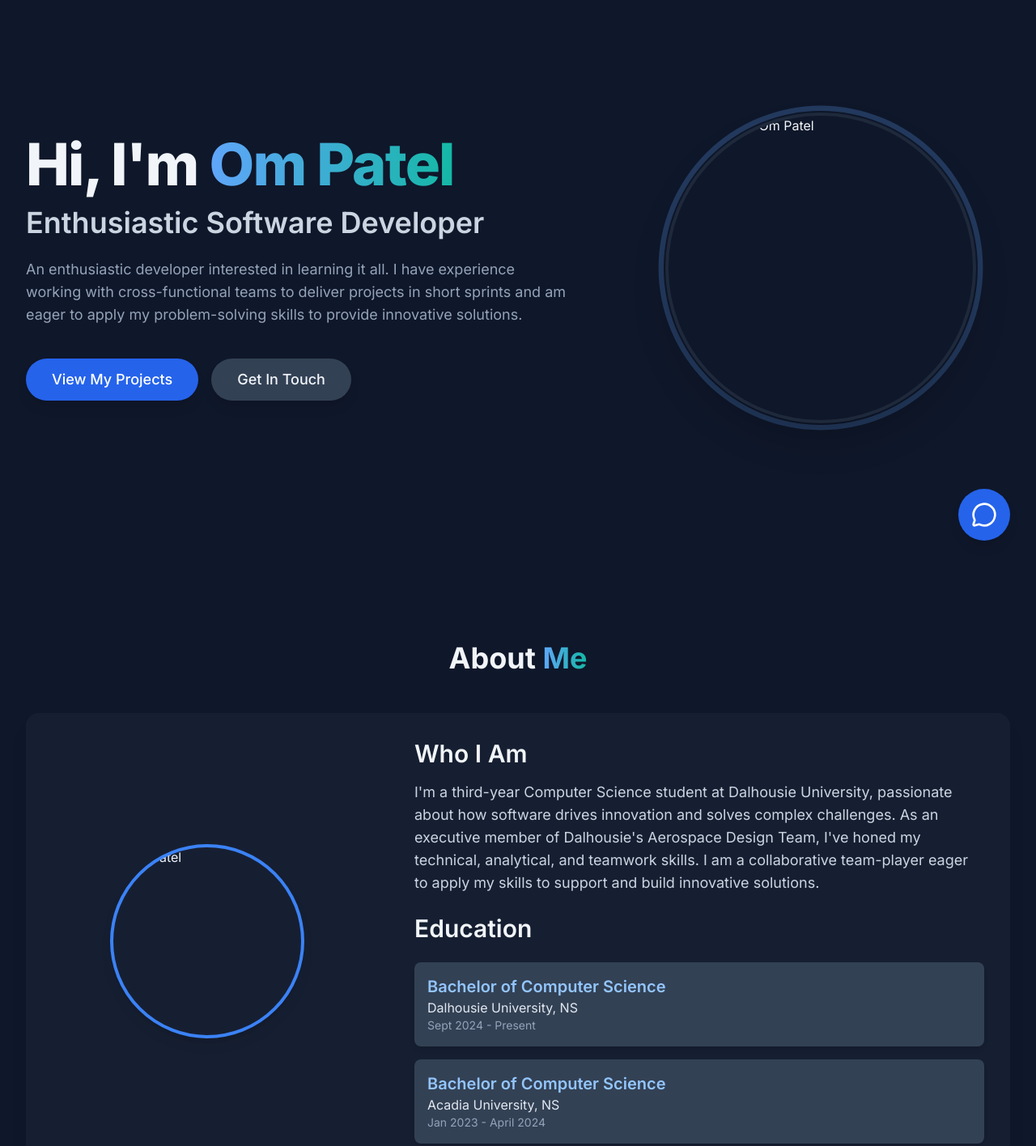
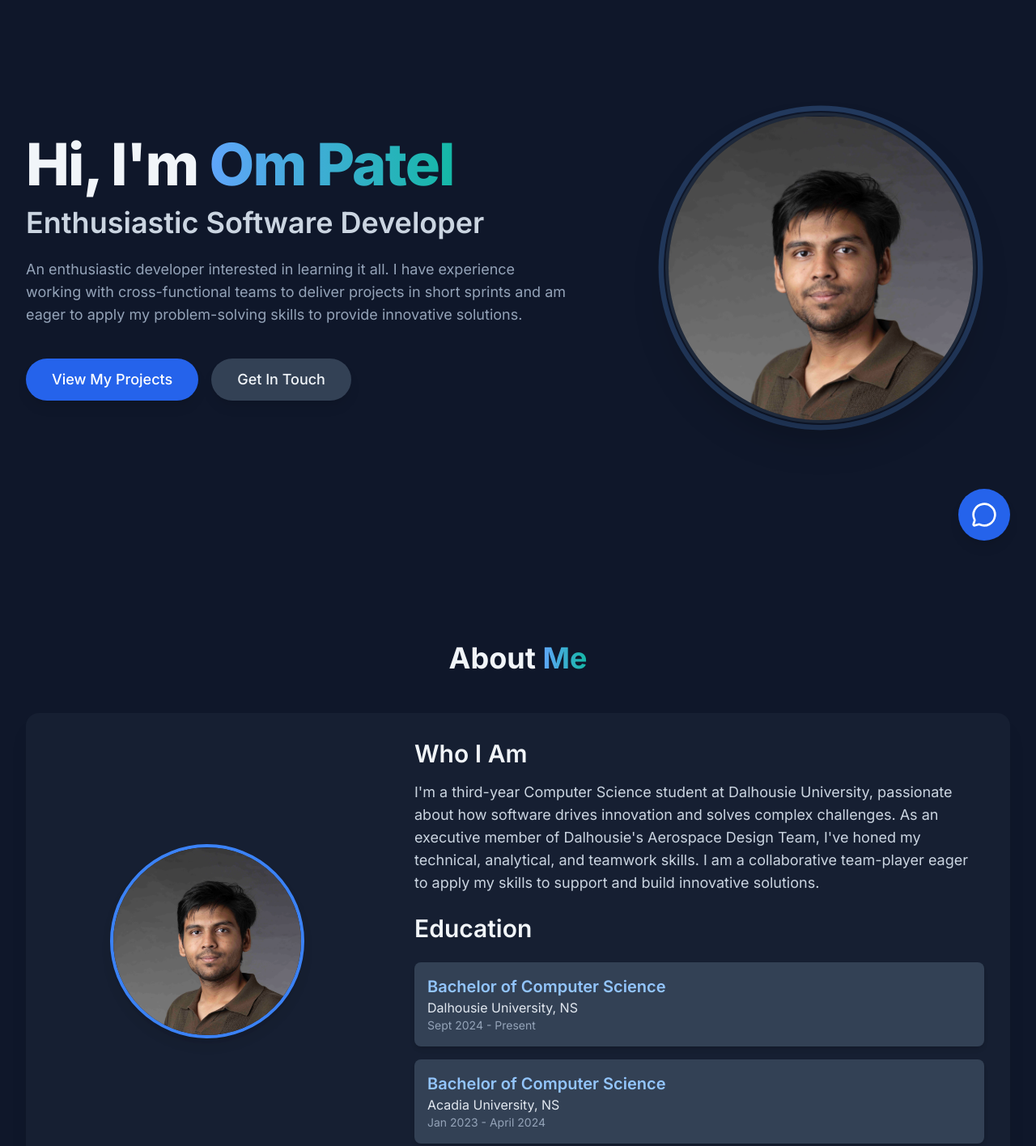
Before and after one commit to Om-Patel88/my_portfolio, a plain HTML site: page index.html in a window 1280 px wide. Shown: the part 100-1516 px from the top of the page at 81% size. Drawn offline with nearby package versions, Linux system fonts and the light colour scheme.

Commit message:
photo added to git

```diff
--- a/index.html
+++ b/index.html
@@ -210,7 +210,7 @@
 
             <!-- Right Content (Photo) --><div class="md:w-2/5 flex justify-center" data-aos="fade-left" data-aos-delay="200">
                 <div class="photo-glow">
-                    <img src="YOUR_NEW_IMAGE_URL.jpg"
+                    <img src="./my_photo.png"
                          alt="A portrait of Om Patel"
                          class="w-64 h-64 sm:w-80 sm:h-80 lg:w-96 lg:h-96 rounded-full object-cover shadow-2xl border-4 border-slate-800">
                 </div>
@@ -223,7 +223,7 @@
             </h2>
             <div class="flex flex-col md:flex-row items-center gap-12 lg:gap-16 bg-slate-800/50 p-8 rounded-2xl shadow-xl">
                 <div class="md:w-1/3 flex-shrink-0">
-                    <img src="YOUR_NEW_IMAGE_URL.jpg"
+                    <img src="./my_photo.png"
                          alt="Om Patel"
                          class="rounded-full w-60 h-60 mx-auto object-cover border-4 border-blue-500 shadow-lg">
                 </div>
```
Also changed, not shown: my_photo.png (added).
